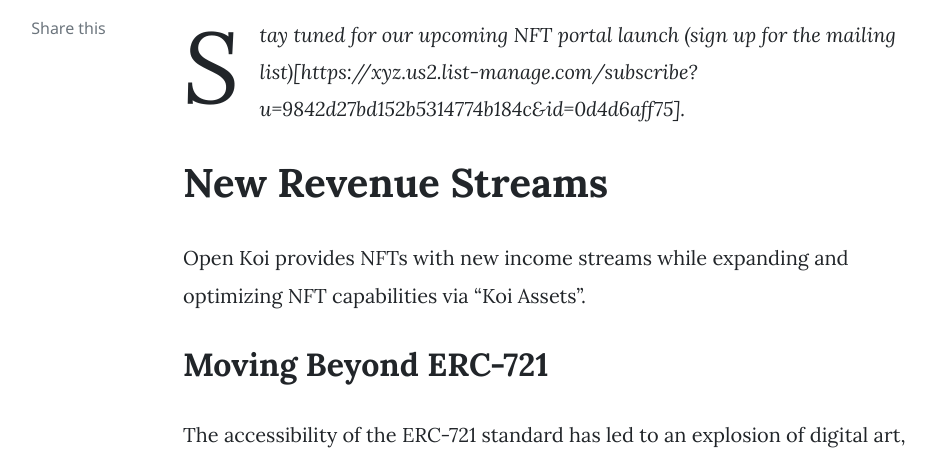
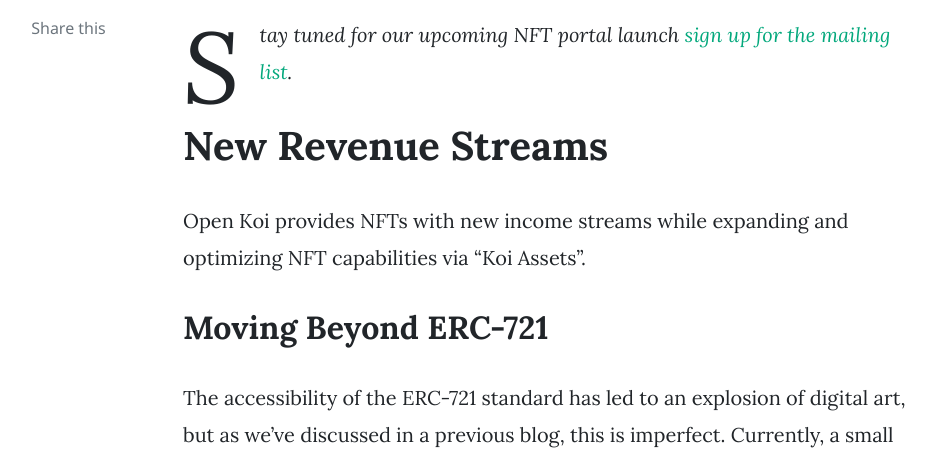
Before and after one commit to tykoii/blog, a Jekyll site: the page built from _posts/2021-03-01-Yield-Farming-for-NFTs.markdown, in a window 1280 px wide and 900 px high, cut to the strip 442-900 px from the top of the window. Shown: the whole strip, without its empty margins (187-1123 px from the left). Built offline with Jekyll 4.4.1, drawn with Linux system fonts in a browser that asks for light colours; nearby versions of some CDN libraries; comment, search, counter and statistics services are not loaded; some of the changed text lies outside the part shown.

Commit message:
Update 2021-03-01-Yield-Farming-for-NFTs.markdown

```diff
--- a/_posts/2021-03-01-Yield-Farming-for-NFTs.markdown
+++ b/_posts/2021-03-01-Yield-Farming-for-NFTs.markdown
@@ -4,7 +4,7 @@
 categories: [ Announcement ]
 image: assets/images/blog/vitalik-the-clown.png
 ---
-<i>Stay tuned for our upcoming NFT portal launch (sign up for the mailing list)[https://xyz.us2.list-manage.com/subscribe?u=9842d27bd152b5314774b184c&id=0d4d6aff75].</i>
+<i>Stay tuned for our upcoming NFT portal launch [sign up for the mailing list](https://xyz.us2.list-manage.com/subscribe?u=9842d27bd152b5314774b184c&id=0d4d6aff75).</i>
 
 # New Revenue Streams
 Open Koi provides NFTs with new income streams while expanding and optimizing NFT capabilities via “Koi Assets”.
@@ -28,4 +28,4 @@
 
 The ability to monetize authentic digital creations based on attention has exciting implications. We can’t wait to show you.
 
-Visit our (Discord)[https://discord.gg/nFXBAy6FXH] to stay involved or contribute.
+Visit our [Discord](https://discord.gg/nFXBAy6FXH) to stay involved or contribute.
```
